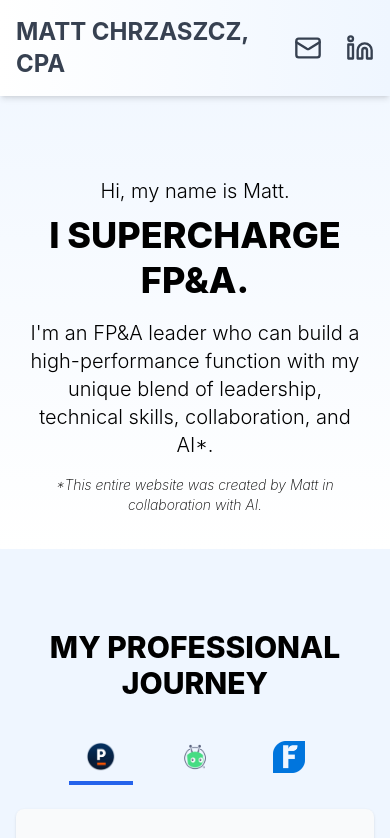
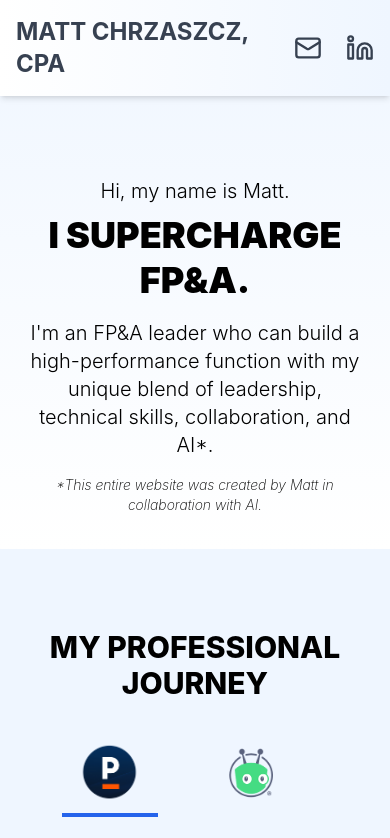
Before and after one commit to omgboom/mattcpa, a React (Create React App) app: page / in a window 390 px wide. Shown: the top 838 px of the page. Built offline with nearby package versions, Linux system fonts and the light colour scheme.

Commit message:
Update Website.tsx
More bold hero. Logo vs. Icon.

```diff
--- a/src/Website.tsx
+++ b/src/Website.tsx
@@ -1,12 +1,9 @@
 // Website.tsx
-// Changes Summary:
-// 1) "Hi, I'm Matt" => "Hi, my name is Matt."
-// 2) On small screens, hero section is centered (both text + layout).
-// 3) On small screens, "I SUPERCHARGE FP&A." is split into two lines
-//    and uses smaller font. On desktop, it remains on one line with larger font.
-// 4) Replaced logos with new icon files (pinnacle-icon.png, vidyard-icon.png, freshbooks-icon.png)
-//    and ensured they appear side-by-side by default (including on mobile).
-//    Note: Adjusted image sizes to better fit side by side.
+// Summary of Changes:
+// 1) "I SUPERCHARGE FP&A." => Extra bold on mobile, remains one line on desktop.
+// 2) On small screens, we load "pinnacle-icon.png", "vidyard-icon.png", "freshbooks-icon.png" via <picture>.
+//    On md+ screens, we load the original "-logo" versions.
+// 3) Icons are larger on mobile (h-16).
 
 import React, { useState } from 'react';
 import { Mail, Linkedin } from 'lucide-react';
@@ -23,7 +20,7 @@ type CompanyKey = 'pinnacle' | 'vidyard' | 'freshbooks';
 const companies: Record<CompanyKey, Company> = {
   pinnacle: {
     name: "Pinnacle",
-    content:[
+    content: [
       "Led the company’s budget process with a strong focus on cost control, contributing to a 15% reduction in operating expenses and raising operating profit by 50% compared to fiscal 2023.",
       "Collaborated with the Director of Payments to identify overcharges from a payment provider, successfully recovering $0.5M and achieving lower fees for additional savings of $1.5M.",
       "Led the FP&A team, with one direct report, in building automated processes for budgeting, forecasting, and reporting, providing strategic financial insights and partnering with business leaders to drive data-driven decision-making.",
@@ -60,8 +57,15 @@ const companies: Record<CompanyKey, Company> = {
   },
 };
 
-// Replaced with new icon file names
+// Original "-logo" versions for larger screens
 const companyLogos: Record<CompanyKey, string> = {
+  pinnacle: "pinnacle-logo.png",
+  vidyard: "vidyard-logo.png",
+  freshbooks: "freshbooks-logo.png",
+};
+
+// New "-icon" versions for smaller screens
+const companyIcons: Record<CompanyKey, string> = {
   pinnacle: "pinnacle-icon.png",
   vidyard: "vidyard-icon.png",
   freshbooks: "freshbooks-icon.png",
@@ -96,34 +100,35 @@ const Website = () => {
       </header>
 
       {/* Hero Section */}
-      {/*
-        1) "Hi, my name is Matt."
-        2) On mobile, hero is centered, text included.
-        3) "I SUPERCHARGE FP&A." ->
-           2 lines on small screens with smaller font.
-           On desktop, it's a single line with larger font.
-        4) Photo hidden below md, shown on md+ as before.
-      */}
-      <section className="
+      <section
+        className="
           flex flex-col md:flex-row items-center justify-center
           md:h-[65vh] min-h-[65vh]
           bg-gradient-to-b from-blue-50 to-white
           pt-36 px-6
-        text-center md:text-left   /* text-center by default, left-aligned on md+ */
-      ">
+          text-center md:text-left
+        "
+      >
         {/* Text Column */}
         <div className="max-w-xl mx-auto">
-          {/* mx-auto ensures centering on mobile */}
           <p className="text-xl md:text-2xl font-light mb-2">Hi, my name is Matt.</p>
-          {/* On mobile: separate lines, smaller font. On desktop: single line, bigger font. */}
-          <h2 className="
-            font-extrabold mb-4 leading-tight
-            text-4xl md:text-7xl
-          ">
-            {/* Mobile two-line split */}
+
+          {/*
+            On mobile: extra bold (font-black),
+            smaller font size (text-4xl), split into two lines.
+            On desktop: original style (font-extrabold, text-7xl).
+          */}
+          <h2
+            className="
+              mb-4 leading-tight
+              text-4xl font-black
+              md:text-7xl md:font-extrabold
+            "
+          >
             <span className="block md:inline">I SUPERCHARGE</span>{' '}
             <span className="block md:inline">FP&A.</span>
           </h2>
+
           <p className="text-xl md:text-2xl font-light mb-4">
             I&#39;m an FP&A leader who can build a high-performance function with my unique blend of leadership,
             technical skills, collaboration, and AI*.
@@ -154,11 +159,9 @@ const Website = () => {
 
           {/*
             Tab Navigation
-            4) We replaced logos with new icon files
-               (vidyard-icon.png, freshbooks-icon.png, pinnacle-icon.png)
-            We want them side by side by side, even on mobile.
-            Using flex + flex-wrap + justify-center ensures they line up
-            as many as possible in a row, then wrap if needed.
+            - Using <picture> to load "icon" files on screens <= 768px
+              and "logo" files on larger screens.
+            - className ensures side-by-side with wrapping if needed.
           */}
           <div className="flex flex-row flex-wrap items-center justify-center gap-4 mb-6">
             {Object.keys(companies).map((company) => {
@@ -173,11 +176,17 @@ const Website = () => {
                     transition-all
                   `}
                 >
+                  <picture>
+                    <source
+                      srcSet={companyIcons[company as CompanyKey]}
+                      media="(max-width: 768px)"
+                    />
                     <img
                       src={companyLogos[company as CompanyKey]}
                       alt={`${companies[company as CompanyKey].name} logo`}
-                    className="h-8 w-auto md:h-12 object-contain"
+                      className="h-16 w-auto object-contain"
                     />
+                  </picture>
                 </button>
               );
             })}
@@ -198,10 +207,7 @@ const Website = () => {
             {/* Company Content */}
             <ul className="space-y-2">
               {companies[selectedCompany].content.map((point, index) => (
-                <li
-                  key={index}
-                  className="flex items-center text-gray-700"
-                >
+                <li key={index} className="flex items-center text-gray-700">
                   <span className="flex items-center justify-center w-5 h-5 bg-black text-white rounded-full flex-shrink-0 mr-6 ml-6">
                     ✓
                   </span>
```
Lines whose indentation alone changed are shown as unchanged.
